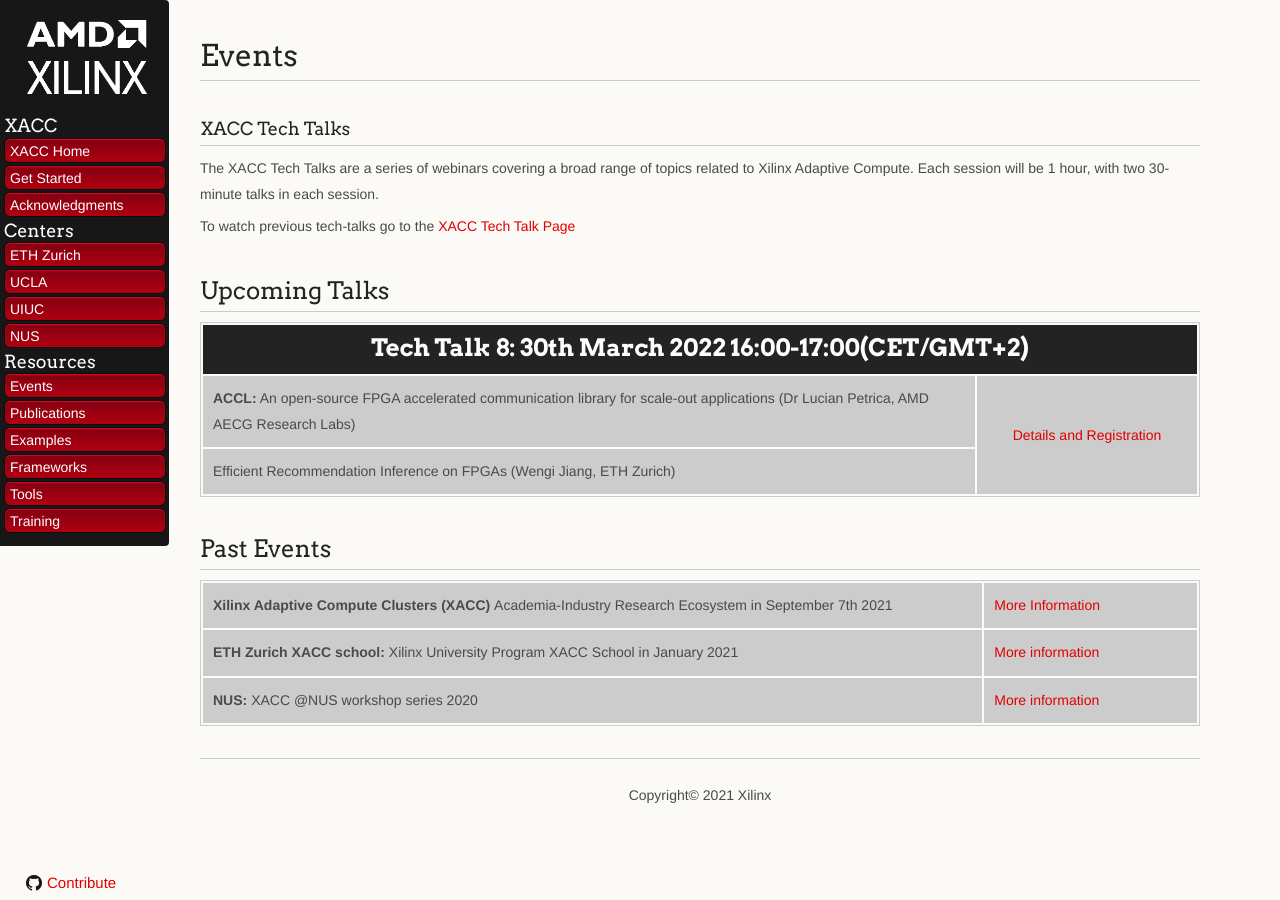
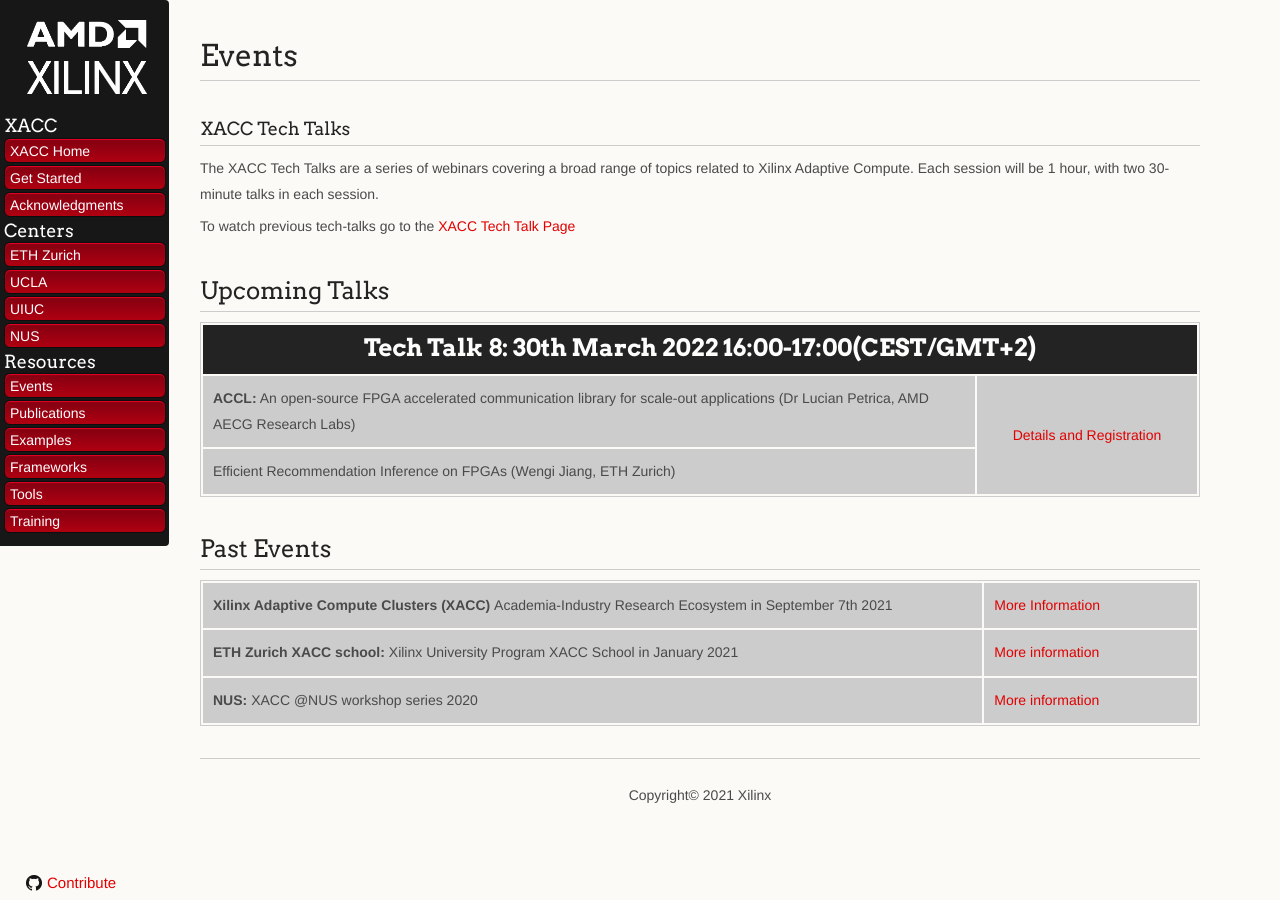
Before and after one commit to Xilinx/xacc, a Jekyll site: the page built from docs/events.md, in a window 1280 px wide. Built offline with Jekyll 4.4.1, drawn with Linux system fonts in a browser that asks for light colours; nearby versions of some CDN libraries; our own code applies the rules of GitHub Pages for plain Markdown files.

Commit message:
Fix event timezone

```diff
--- a/docs/events.md
+++ b/docs/events.md
@@ -13,7 +13,7 @@
   <tr>
     <th style="text-align:center; vertical-align:middle" colspan="2">
       <font size="+2">
-        <strong>Tech Talk 8: 30<sup>th</sup> March 2022 16:00-17:00(CET/GMT+2) </strong>
+        <strong>Tech Talk 8: 30<sup>th</sup> March 2022 16:00-17:00(CEST/GMT+2) </strong>
       </font>
     </th>
   </tr>
```
